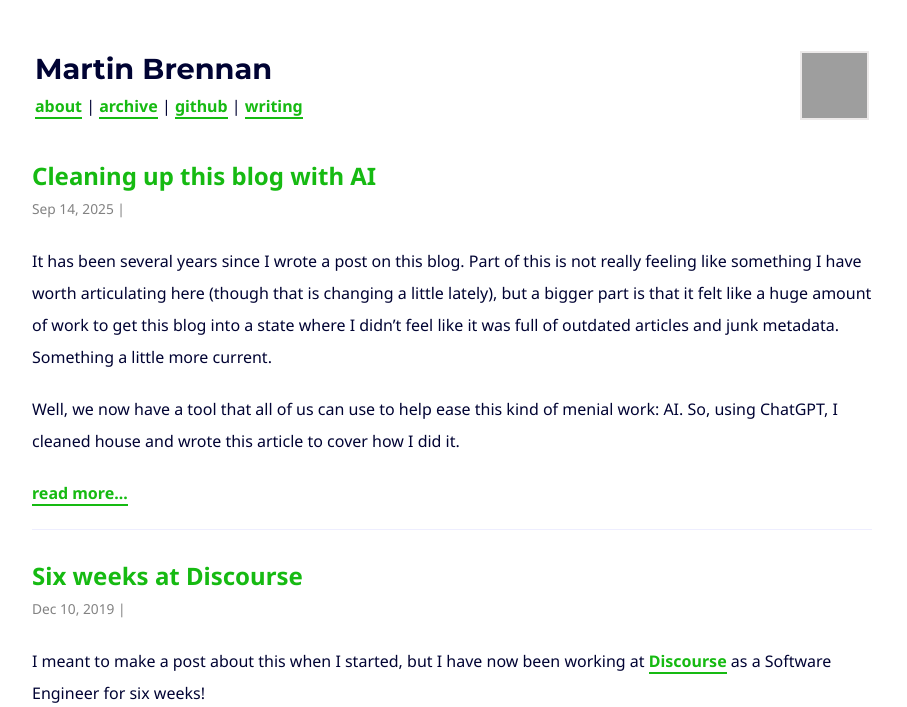
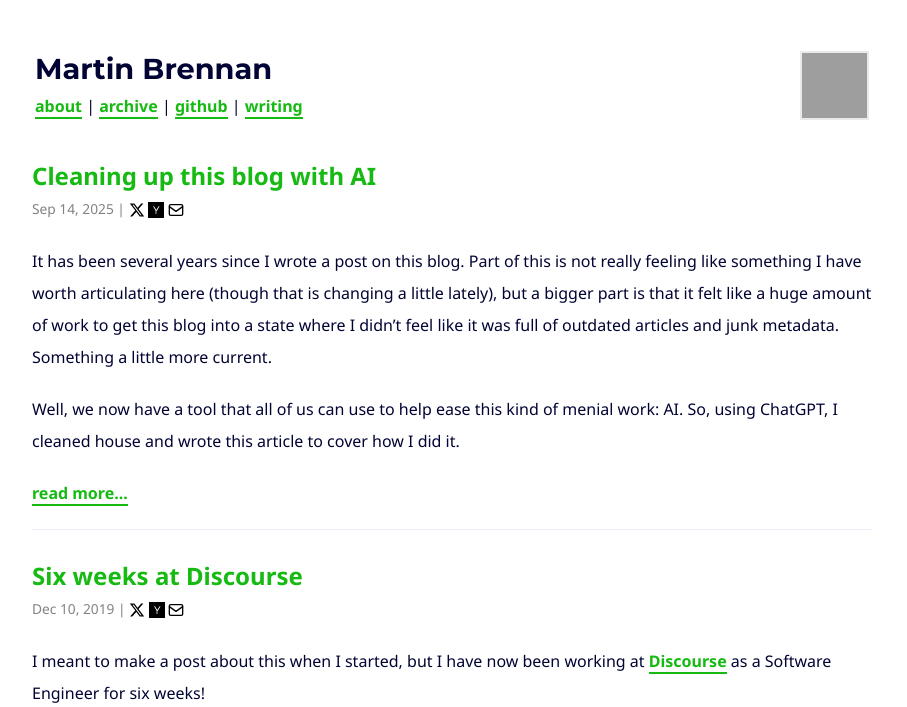
Before and after one commit to martin-brennan/martin-brennan.com, a Jekyll site: the page built from index.html, in a window 1280 px wide. Shown: the top 707 px of the page, without its empty margins (188-1095 px from the left). Built offline with Jekyll 4.4.1, drawn with Linux system fonts in a browser that asks for light colours; some web fonts are replaced; the list of posts is cut into pages by our own code; grey boxes are pictures that could not be loaded.

Commit message:
Rip out the rest of icomoon and use new icons on index.html

```diff
--- a/_sass/_mb.scss
+++ b/_sass/_mb.scss
@@ -141,20 +141,7 @@ h3, .post-content h3 {
   }
 }
 
-@font-face {
-    font-family: 'icomoon';
-    src:    url('/fonts/icomoon.eot?14jmb3');
-    src:    url('/fonts/icomoon.eot?14jmb3#iefix') format('embedded-opentype'),
-        url('/fonts/icomoon.ttf?14jmb3') format('truetype'),
-        url('/fonts/icomoon.woff?14jmb3') format('woff'),
-        url('/fonts/icomoon.svg?14jmb3#icomoon') format('svg');
-    font-weight: normal;
-    font-style: normal;
-}
-
 [class^="icon-"], [class*=" icon-"] {
-    /* use !important to prevent issues with browser extensions that change fonts */
-    font-family: 'icomoon' !important;
     speak: none;
     font-style: normal;
     font-weight: normal;
--- a/index.html
+++ b/index.html
@@ -12,8 +12,22 @@ layout: default
             <a class="post-link" href="{{ post.url | prepend: site.baseurl }}">{{ post.title }}</a>
           </h1>
           <span class="post-meta"><time datetime="{{ post.date | date_to_xmlschema }}" itemprop="datePublished">{{ post.date | date: "%b %-d, %Y" }}</time> |
-            <a class="share tw" href="https://twitter.com/intent/tweet?text=Check%20out%20{{ post.title }}%20at%20{{ site.url }}{{ post.permalink }}"><span class="icon-twitter"></span></a>
-            <a class="share" href="mailto:?subject={{ post.title }} at martin-brennan.com"><span class="icon-email"></span></a>
+            <a class="share tw" href="https://x.com/intent/tweet?text=Check%20out%20{{ post.title }}%20at%20{{ site.url }}{{ post.permalink }}" aria-label="Share on X">
+              <svg class="icon" viewBox="0 0 24 24" fill="currentColor" xmlns="http://www.w3.org/2000/svg">
+                <path d="M18.244 2.25h3.308l-7.227 8.26 8.502 11.24H16.17l-5.214-6.817L4.99 21.75H1.68l7.73-8.835L1.254 2.25H8.08l4.713 6.231zm-1.161 17.52h1.833L7.084 4.126H5.117z"/>
+              </svg>
+            </a>
+            <a class="share" href="javascript:window.location=%22https://news.ycombinator.com/submitlink?u=%22+encodeURIComponent('{{ site.url }}{{ post.permalink }}')+%22&t=%22+encodeURIComponent('{{ post.title }}')" aria-label="Share on Hacker News">
+              <svg class="icon" viewBox="0 0 24 24" fill="currentColor" xmlns="http://www.w3.org/2000/svg">
+                <path d="M0 0v24h24V0H0zm12.55 13.182v4.637h-1.1v-4.637L7.636 6.545h1.273l3.545 5.273 3.546-5.273h1.272l-3.818 6.637z"/>
+              </svg>
+            </a>
+            <a class="share" href="mailto:mjrbrennan@gmail.com?subject={{ post.title }} at martin-brennan.com" aria-label="Share via Email">
+              <svg class="icon" viewBox="0 0 24 24" fill="none" stroke="currentColor" stroke-width="2" stroke-linecap="round" stroke-linejoin="round" xmlns="http://www.w3.org/2000/svg">
+                <rect x="2" y="4" width="20" height="16" rx="2"/>
+                <path d="m2 7 10 7 10-7"/>
+              </svg>
+            </a>
           </span>
           <p>
             {{ post.excerpt }} {% if post.excerpt != post.content %}<a href="{{ post.url | prepend: site.baseurl }}">read more...</a>{% endif %}
```
